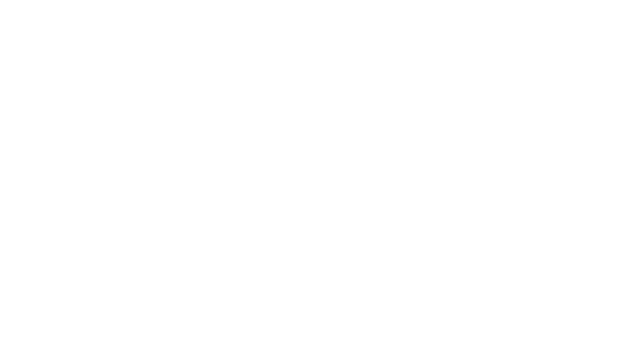
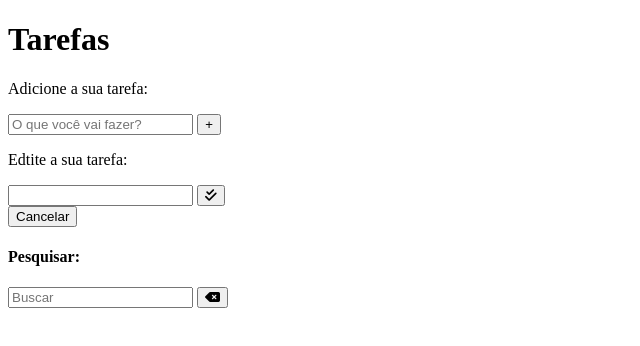
Before and after one commit to JoaoChaves65/Tarefas_JavaScript, a plain HTML site: page js/index.html in a window 1280 px wide. Shown: the whole page, without its empty margins (0-640 px from the left). Drawn offline with Linux system fonts and the light colour scheme; files that its build step writes are made by us from their sources; files whose address does not match are found by name.

Commit message:
Campo de adicionar, editar e pesquisar, somente o HTML

```diff
--- a/js/index.html
+++ b/js/index.html
@@ -1,14 +1,53 @@
 <!DOCTYPE html>
 <html lang="en">
+
 <head>
     <meta charset="UTF-8">
     <meta name="viewport" content="width=device-width, initial-scale=1.0">
     <title>Tarefas</title>
     <link rel="stylesheet" href="css/styles.css">
-    <link rel="stylesheet" href="https://cdnjs.cloudflare.com/ajax/libs/font-awesome/6.4.0/css/all.min.css" integrity="sha512-iecdLmaskl7CVkqkXNQ/ZH/XLlvWZOJyj7Yy7tcenmpD1ypASozpmT/E0iPtmFIB46ZmdtAc9eNBvH0H/ZpiBw==" crossorigin="anonymous" referrerpolicy="no-referrer" />
+    <link rel="stylesheet" href="https://cdnjs.cloudflare.com/ajax/libs/font-awesome/6.4.0/css/all.min.css"
+        integrity="sha512-iecdLmaskl7CVkqkXNQ/ZH/XLlvWZOJyj7Yy7tcenmpD1ypASozpmT/E0iPtmFIB46ZmdtAc9eNBvH0H/ZpiBw=="
+        crossorigin="anonymous" referrerpolicy="no-referrer" />
     <script src="js/scripts.js" defer></script>
 </head>
+
 <body>
+    <div class="todo-container">
+        <header>
+            <h1>Tarefas</h1>
+        </header>
+        <form id="todo-form">
+            <p>Adicione a sua tarefa:</p>
+            <div class="form-control">
+                <input type="text" id="todo-input" placeholder="O que você vai fazer?">
+                <button type="submit">
+                    <i class="fa-thin fa-plus"></i>
+                </button>
+            </div>
+        </form>
+        <form id="edit-form">
+            <p>Edtite a sua tarefa:</p>
+            <div class="form-control">
+                <input type="text" id="edit-input">
+                <button type="submit">
+                    <i class="fa-solid fa-check-double"></i>
+                </button>
+            </div>
+            <button id="cancel-edit-btn">Cancelar</button>
+        </form>
+        <div class="toolbar">
+            <div id="search">
+                <h4>Pesquisar:</h4>
+                <form>
+                    <input type="text" id="search-input" placeholder="Buscar">
+                    <button id="erase-button">
+                        <i class="fa-solid fa-delete-left "></i>
+                    </button>
+                </form>
+            </div>
+        </div>
+    </div>
+</body>
 
-</body>
 </html>
```
